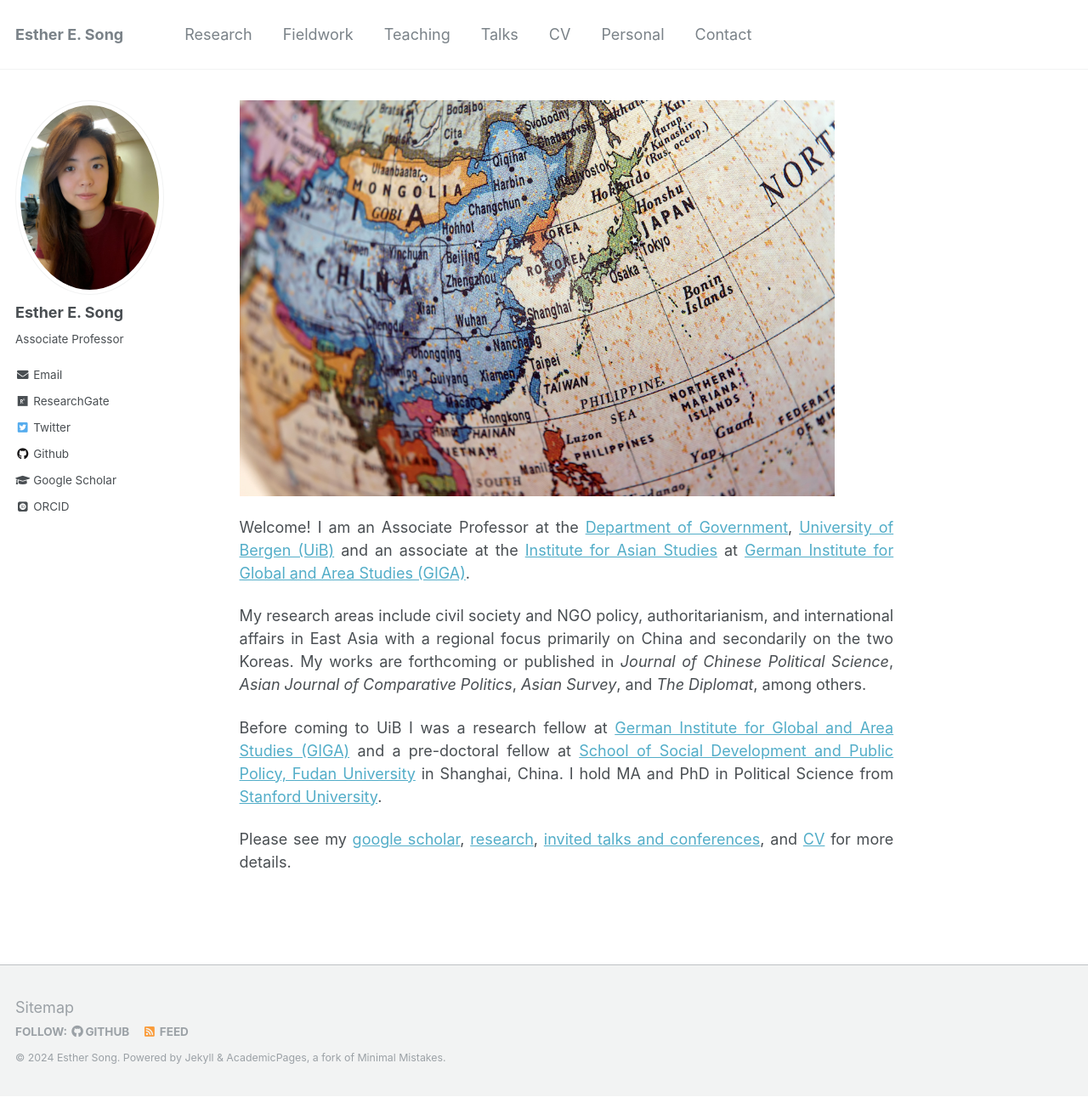
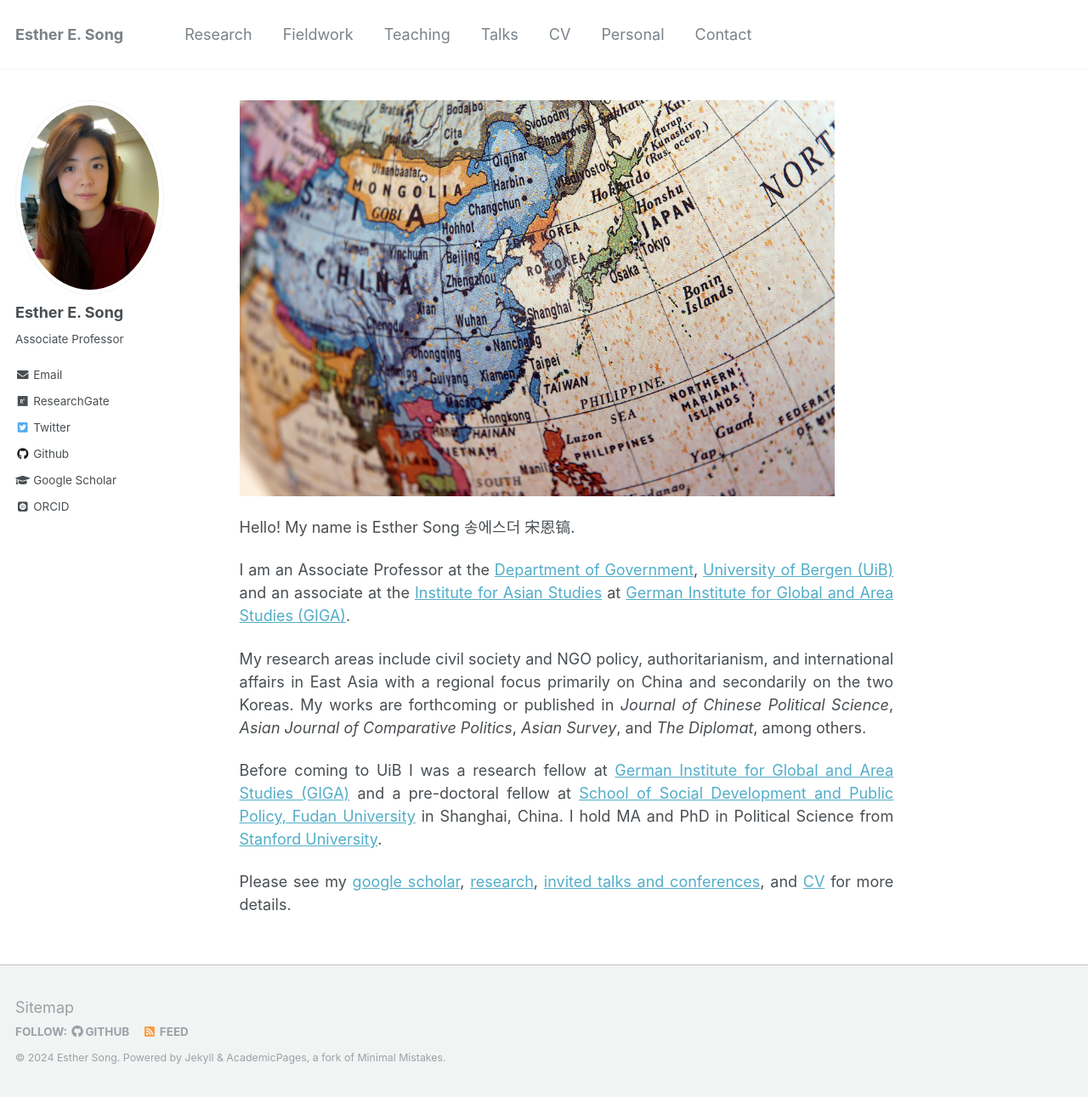
Before and after one commit to ehsong/ehsong.github.io, a Jekyll site: the page built from _pages/about.md, in a window 1280 px wide and 1291 px high. Shown: the whole window at 85% size. Built offline with Jekyll 4.4.1, drawn with Linux system fonts in a browser that asks for light colours; some web fonts are replaced.

Commit message:
Update about.md

```diff
--- a/_pages/about.md
+++ b/_pages/about.md
@@ -9,7 +9,9 @@
 ---
 <img src="https://github.com/ehsong/ehsong.github.io/blob/master/images/east_asia_resized.jpg?raw=true" width="700" height="466">
 
-Welcome! I am an Associate Professor at the [Department of Government](https://www.uib.no/en/gov), [University of Bergen (UiB)](https://www.uib.no/en) and an associate at the [Institute for Asian Studies](https://www.giga-hamburg.de/en/institutes/giga-institute-for-asian-studies/) at [German Institute for Global and Area Studies (GIGA)](https://www.giga-hamburg.de/en/).
+Hello! My name is Esther Song 송에스더 宋恩镐.
+
+I am an Associate Professor at the [Department of Government](https://www.uib.no/en/gov), [University of Bergen (UiB)](https://www.uib.no/en) and an associate at the [Institute for Asian Studies](https://www.giga-hamburg.de/en/institutes/giga-institute-for-asian-studies/) at [German Institute for Global and Area Studies (GIGA)](https://www.giga-hamburg.de/en/).
 
 My research areas include civil society and NGO policy, authoritarianism, and international affairs in East Asia with a regional focus primarily on China and secondarily on the two Koreas. My works are forthcoming or published in *Journal of Chinese Political Science*, *Asian Journal of Comparative Politics*, *Asian Survey*, and *The Diplomat*, among others.
 
```
